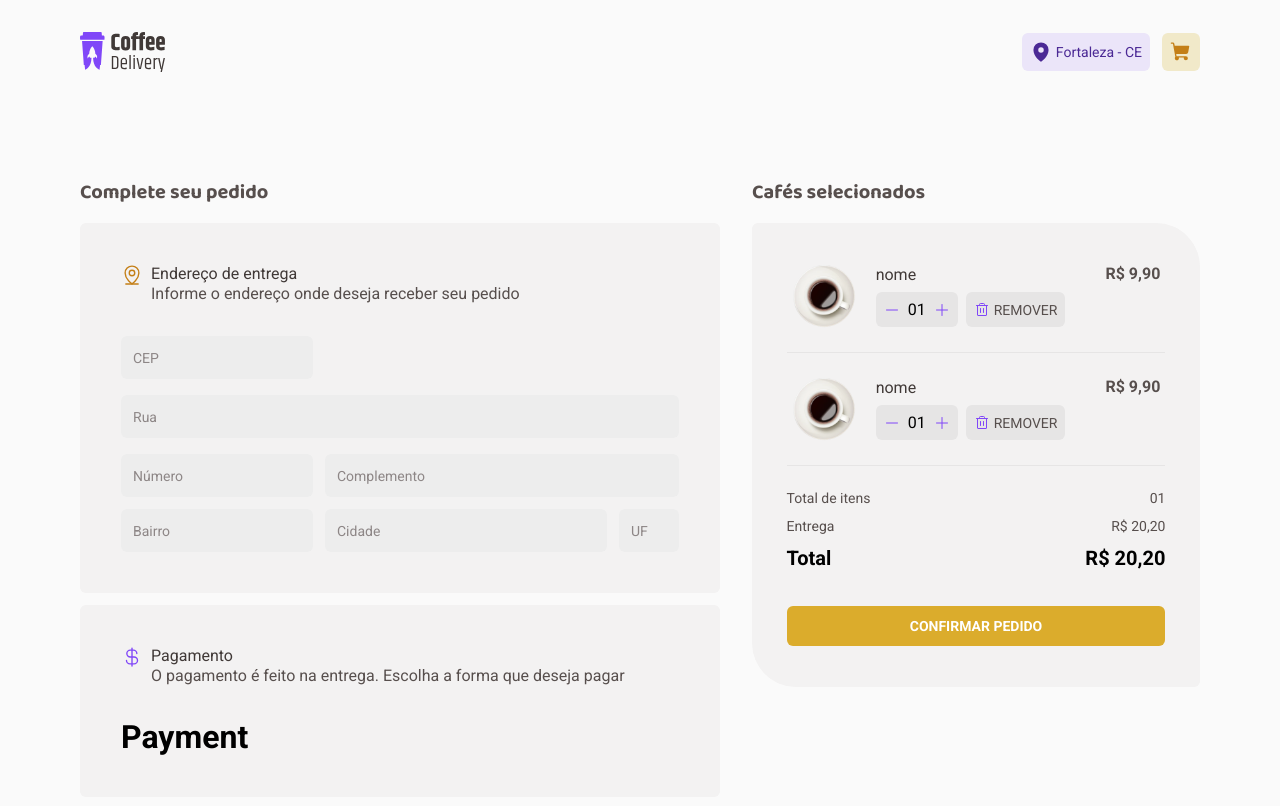
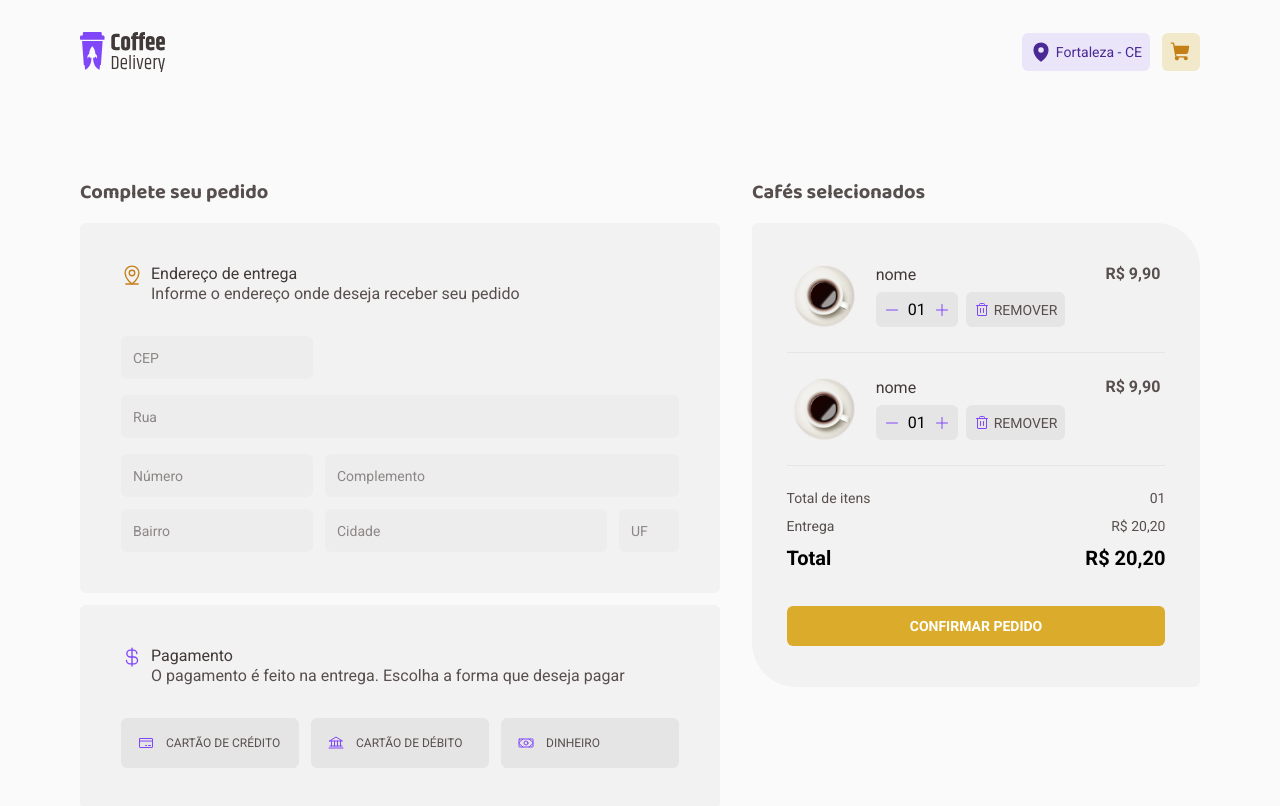
Before and after one commit to milsucruz/coffee-delivery-ts, a React (Vite) app: page /checkout in a window 1280 px wide. Shown: the top 806 px of the page. Built offline with nearby package versions, Linux system fonts and the light colour scheme.

Commit message:
Payment component

```diff
--- a/package.json
+++ b/package.json
@@ -10,9 +10,11 @@
     "preview": "vite preview"
   },
   "dependencies": {
+    "@radix-ui/react-radio-group": "^1.1.3",
     "phosphor-react": "^1.4.1",
     "react": "^18.2.0",
     "react-dom": "^18.2.0",
+    "react-hook-form": "^7.44.2",
     "react-router-dom": "^6.11.2",
     "styled-components": "^6.0.0-rc.2"
   },
--- a/src/pages/Checkout/components/OrderForm/index.tsx
+++ b/src/pages/Checkout/components/OrderForm/index.tsx
@@ -7,6 +7,7 @@ import {
   AddressFormTitle,
   PaymentTitle,
 } from './styles'
+import { PaymentMethod } from '../Payment'
 
 export function OrderForm() {
   return (
@@ -35,7 +36,7 @@ export function OrderForm() {
           </p>
         </PaymentTitle>
 
-        <h1>Payment</h1>
+        <PaymentMethod />
       </PaymentMethodContainer>
     </OrderFormContainer>
   )
--- a/src/pages/Checkout/components/Payment/index.tsx
+++ b/src/pages/Checkout/components/Payment/index.tsx
@@ -0,0 +1,24 @@
+// import { CreditCard, Bank, Money } from 'phosphor-react'
+import { CreditCard, Bank, Money } from 'phosphor-react'
+import { PaymentMethodContainer, PaymentOption } from './styles'
+
+export function PaymentMethod() {
+  return (
+    <PaymentMethodContainer>
+      <PaymentOption value="credit card">
+        <CreditCard size={16} />
+        Cartão de crédito
+      </PaymentOption>
+
+      <PaymentOption value="debit card">
+        <Bank size={16} />
+        Cartão de débito
+      </PaymentOption>
+
+      <PaymentOption value="money">
+        <Money size={16} />
+        Dinheiro
+      </PaymentOption>
+    </PaymentMethodContainer>
+  )
+}
--- a/src/pages/Checkout/components/Payment/styles.ts
+++ b/src/pages/Checkout/components/Payment/styles.ts
@@ -0,0 +1,42 @@
+import { styled } from 'styled-components'
+import * as RadioGroup from '@radix-ui/react-radio-group'
+
+export const PaymentMethodContainer = styled(RadioGroup.Root)`
+  display: grid;
+  grid-template-columns: 1fr 1fr 1fr;
+  gap: 0.75rem;
+`
+
+export const PaymentOption = styled(RadioGroup.Item)`
+  display: flex;
+  align-items: center;
+  justify-content: flex-start;
+
+  padding: 1rem;
+  gap: 0.75rem;
+
+  font-size: 0.75rem;
+  text-transform: uppercase;
+
+  border-radius: 6px;
+  border: 1px solid ${(props) => props.theme['base-button']};
+
+  background: ${(props) => props.theme['base-button']};
+  color: ${(props) => props.theme['base-text']};
+
+  svg {
+    color: ${(props) => props.theme.purple};
+  }
+
+  &:hover {
+    background: ${(props) => props.theme['base-hover']};
+    transition: background-color 0.2s;
+  }
+
+  &[data-state='checked'] {
+    background: ${(props) => props.theme['purple-light']};
+    border-color: ${(props) => props.theme.purple};
+  }
+
+  cursor: pointer;
+`
```
Also changed, not shown: 1 other file (tests, documents, lock files or other folders).
